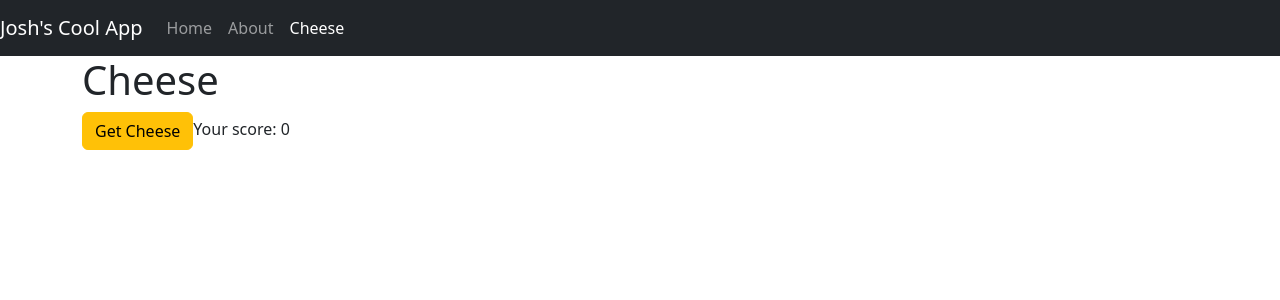
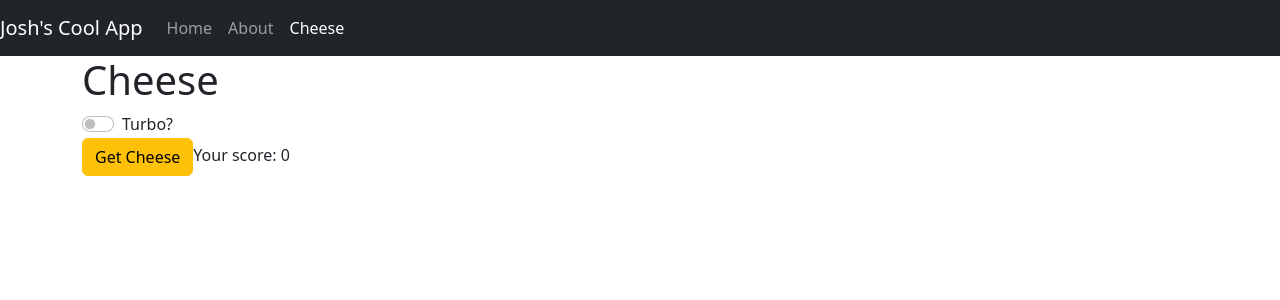
Before and after one commit to YoCodingJosh/crap, a React (Create React App) app: page /main in a window 1280 px wide. Shown: the top 300 px of the page. Built offline with nearby package versions, Linux system fonts and the light colour scheme.

Commit message:
real dank stuff 💀

```diff
--- a/src/features/cheeseCounter.tsx
+++ b/src/features/cheeseCounter.tsx
@@ -1,32 +1,32 @@
-import React, { useState, useEffect } from 'react';
+import React, { useState } from 'react';
 
 import { useSelector, useDispatch } from 'react-redux';
 
-import { increment } from './cheeseCounterSlice';
+import { increment, enableTurbo, disableTurbo } from './cheeseCounterSlice';
 
-import { Button } from 'react-bootstrap';
+import { Button, Form } from 'react-bootstrap';
 
-import ReactPlayer from 'react-player';
+import ReactPlayer from 'react-player/lazy';
 
 import prizeImage from '../grand_prize.png';
 
 export const CheeseCounter = () => {
   const count = useSelector((state: any) => state.cheeseCounter.value);
+  const turbo = useSelector((state: any) => state.cheeseCounter.turbo);
+
   const dispatch = useDispatch();
 
   const rickRollUrl = 'https://www.youtube.com/watch?v=dQw4w9WgXcQ';
   const nyanCatUrl = 'https://www.youtube.com/watch?v=QH2-TGUlwu4';
-  const cheeseUrl = '/cheese.mp4';
+  const cheeseUrl = 'https://www.youtube.com/watch?v=SyimUCBIo6c';
 
-  const winningScore = 420;
+  const winningScore = 69;
 
-  let [incrementDisabled, setIncrementDisabled] = useState(false);
-  let [playingVideo, setPlayingVideo] = useState(false);
+  const [incrementDisabled, setIncrementDisabled] = useState(false);
+  const [playingVideo, setPlayingVideo] = useState(false);
 
   const getVideoUrl = (): string | null => {
-    if (count > 2 && count % 8 === 0) {
-      return nyanCatUrl;
-    } else if (count > 2 && count % 69 === 0) {
+    if (count > 0 && count % 68 === 0) {
       return rickRollUrl;
     } else if (count === winningScore) {
       return null;
@@ -49,10 +49,26 @@ export const CheeseCounter = () => {
   };
 
   const videoPlayer = () => {
+    let component = (
+      <ReactPlayer url={getVideoUrl()!} playing={true} onEnded={onVideoEnd} />
+    );
+
     if (playingVideo) {
-      return (
-        <ReactPlayer url={getVideoUrl()!} playing={true} onEnded={onVideoEnd} />
-      );
+      if (getVideoUrl() === cheeseUrl) {
+        let videoList = [];
+        for (let i = 0; i < count; i++) {
+          videoList.push(component);
+        }
+        return (
+          <>
+            {videoList}
+          </>
+        )
+      } else {
+        return (
+          <ReactPlayer url={getVideoUrl()!} playing={true} onEnded={onVideoEnd} />
+        );
+      }
     } else {
       if (count === winningScore) {
         return (
@@ -75,11 +91,14 @@ export const CheeseCounter = () => {
 
   return (
     <div>
+      <Form.Switch
+        label="Turbo?"
+        id="turbo-switch"
+        onChange={() => { turbo ? dispatch(disableTurbo()) : dispatch(enableTurbo()); }}
+      />
       <Button variant='warning' onClick={ () => { handleIncrement(); } } disabled={incrementDisabled}>Get Cheese</Button>
       <span>Your score: { count }</span>
-      <div className='video-container'>
-        { videoPlayer() }
-      </div>
+      { videoPlayer() }
     </div>
   );
 };
--- a/src/features/cheeseCounterSlice.ts
+++ b/src/features/cheeseCounterSlice.ts
@@ -4,14 +4,21 @@ export const cheeseCounterSlice = createSlice({
   name: "cheeseCounter",
   initialState: {
     value: 0,
+    turbo: false,
   },
   reducers: {
     increment: (state) => {
       state.value += 1;
+    },
+    enableTurbo: (state) => {
+      state.turbo = true;
+    },
+    disableTurbo: (state) => {
+      state.turbo = false;
     }
   },
 });
 
-export const { increment } = cheeseCounterSlice.actions;
+export const { increment, enableTurbo, disableTurbo } = cheeseCounterSlice.actions;
 
 export default cheeseCounterSlice.reducer;
```
Also changed, not shown: 1 other file (tests, documents, lock files or other folders).
